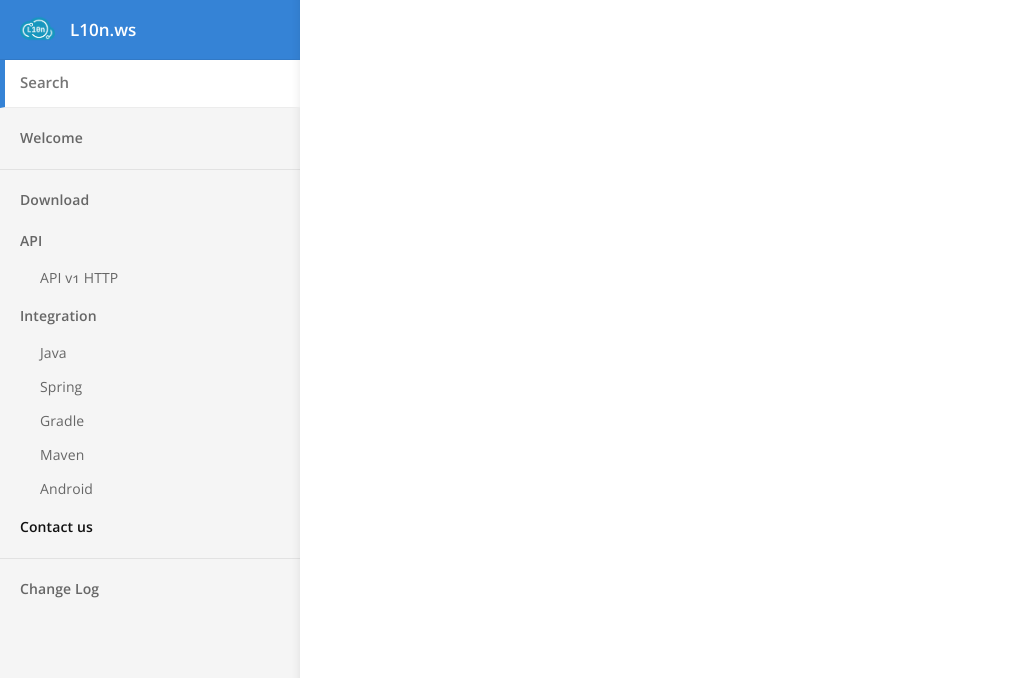
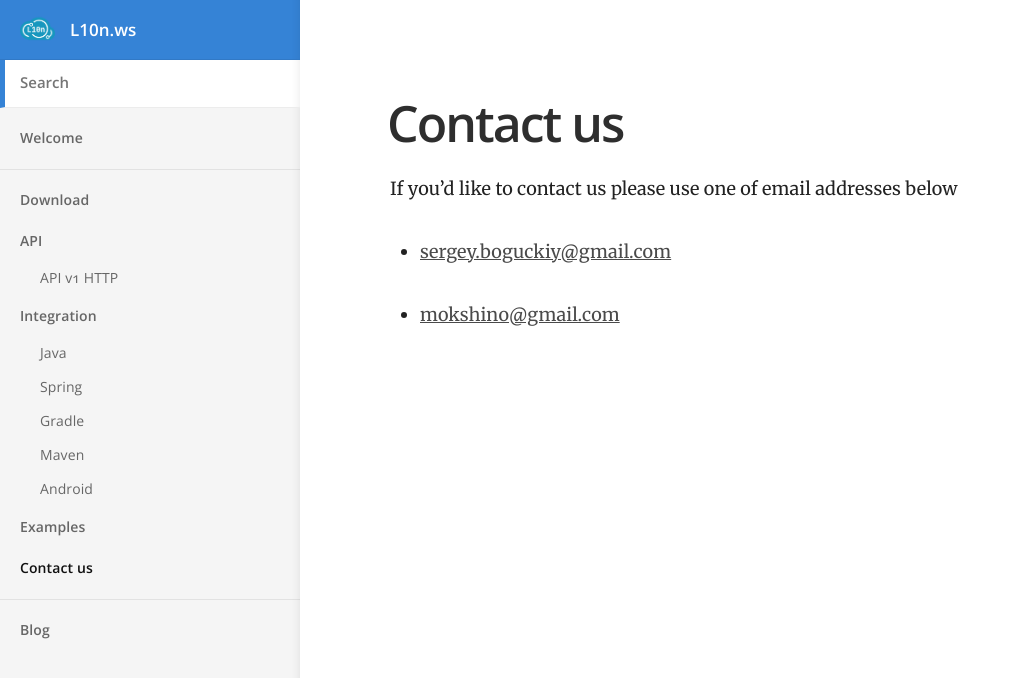
Before and after one commit to l10nws/docs, a Jekyll site: the page built from _docs/contact/contact.md, in a window 1280 px wide. Shown: the top 678 px of the page, without its empty margins (0-1020 px from the left). Built offline with Jekyll 4.4.1, drawn with Linux system fonts in a browser that asks for light colours.

```diff
--- a/_docs/contact/contact.md
+++ b/_docs/contact/contact.md
@@ -4,3 +4,12 @@ category: Contact us
 show_only_one: true
 order: 80
 ---
+
+Contact us
+==========
+
+If you’d like to contact us please use one of email addresses below
+
+* [sergey.boguckiy@gmail.com](mailto:sergey.boguckiy@gmail.com)
+
+* [mokshino@gmail.com](mailto:mokshino@gmail.com)
--- a/_layouts/default.html
+++ b/_layouts/default.html
@@ -66,10 +66,16 @@
 					{% endfor %}
 				</ul>
 
+				<!--<ul>-->
+					<!--<li class="nav-item top-level {% if page.url == '/changelog/' %}current{% endif %}">-->
+						<!--{% assign changelog = site.html_pages | where: 'url', '/changelog/' | first %}-->
+						<!--<a href="{{ site.baseurl }}/changelog/">{{ changelog.title }}</a>-->
+					<!--</li>-->
+				<!--</ul>-->
+
 				<ul>
-					<li class="nav-item top-level {% if page.url == '/changelog/' %}current{% endif %}">
-						{% assign changelog = site.html_pages | where: 'url', '/changelog/' | first %}
-						<a href="{{ site.baseurl }}/changelog/">{{ changelog.title }}</a>
+					<li class="nav-item top-level">
+						<a href="http://l10nws.blogspot.com/" target="_blank">Blog</a>
 					</li>
 				</ul>
 			</nav>
```
Also changed, not shown: _docs/example/example.md (added, +13 -0 lines), index.md (+1 -0 lines), 16 other files.
